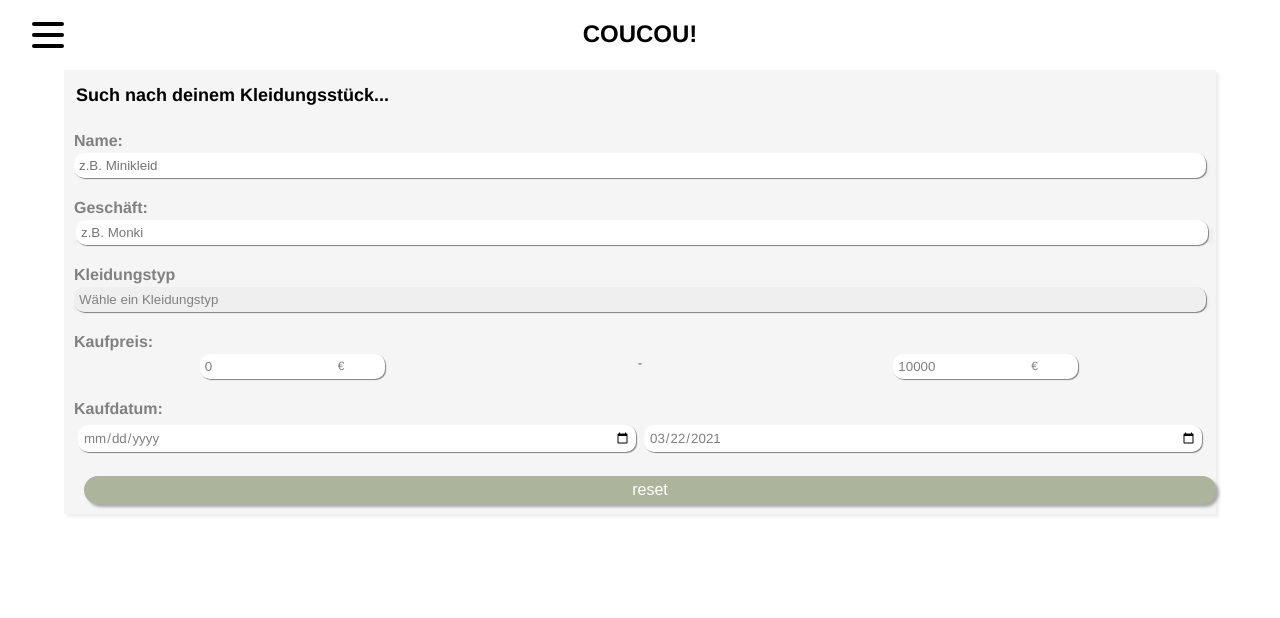
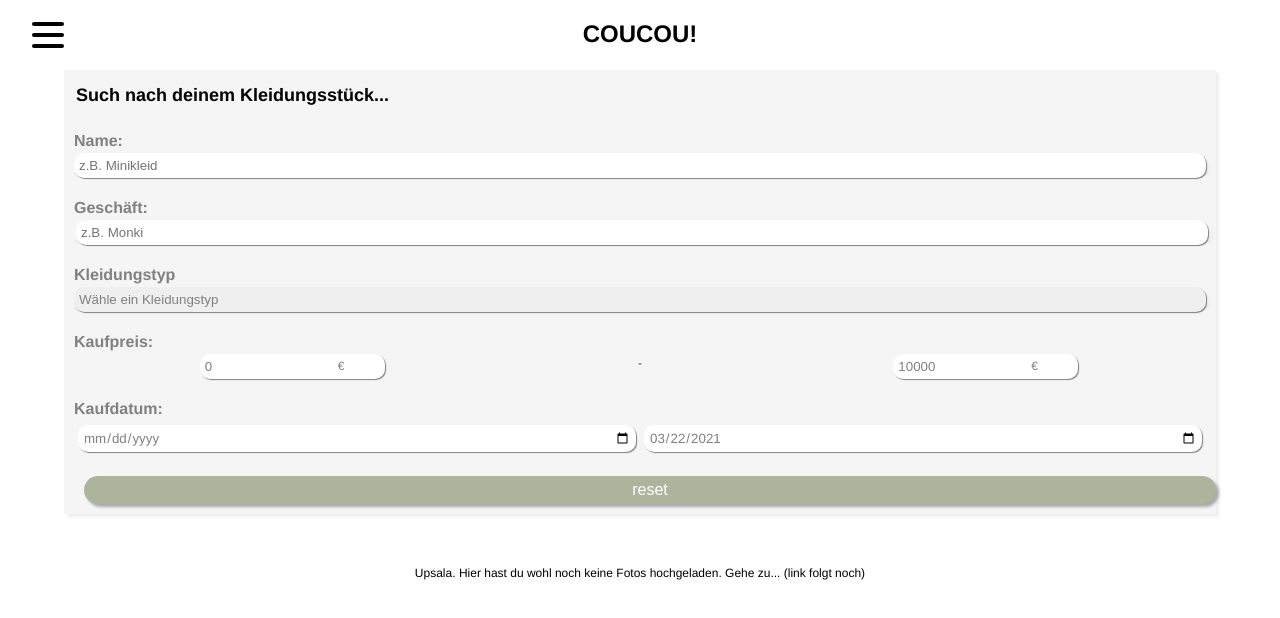
Before and after one commit to melissaceleste/capstone-project, a React (Create React App) app: page /mycloset in a window 1280 px wide. Shown: the top 618 px of the page. Built offline with nearby package versions, Linux system fonts and the light colour scheme.

Commit message:
add error handling

```diff
--- a/src/Pages/HomePage/HomePage.js
+++ b/src/Pages/HomePage/HomePage.js
@@ -7,8 +7,9 @@ export default function HomePage({ cards, setCards }) {
   const [randomCard, setRandomCard] = useState(cardsRandomizer())
   return (
     <HomePageLayout>
-      if ( {cards} === "") {''} else
-      {
+      {randomCard.length !== 0 ? (
+        <div>
+          {' '}
           <SmallCard
             name={randomCard[0].name}
             store={randomCard[0].store}
@@ -19,10 +20,17 @@ export default function HomePage({ cards, setCards }) {
             cards={cards}
             setCards={() => setCards()}
           />
-      }
           <RandomizerButton onClick={() => setRandomCard(cardsRandomizer())}>
             nochmal
           </RandomizerButton>
+        </div>
+      ) : (
+        <p>
+          {' '}
+          Upsala. Hier hast du wohl noch keine Fotos hochgeladen. Gehe zu...
+          (link folgt noch){' '}
+        </p>
+      )}
     </HomePageLayout>
   )
   function cardsRandomizer() {
--- a/src/Pages/MyClosetPage/MyClosetPage.js
+++ b/src/Pages/MyClosetPage/MyClosetPage.js
@@ -50,6 +50,7 @@ export default function MyClosetPage({ cards, setCards, onDeleteCard }) {
         />
         <ResetButton handleResetFilter={resetFilter} />
       </FormContainer>
+      {cards.length !== 0 ? (
         <ResultContainer>
           {filteredCards.map(
             ({ name, image, id, store, price, date, clothingType, images }) => (
@@ -69,6 +70,13 @@ export default function MyClosetPage({ cards, setCards, onDeleteCard }) {
             )
           )}
         </ResultContainer>
+      ) : (
+        <p>
+          {' '}
+          Upsala. Hier hast du wohl noch keine Fotos hochgeladen. Gehe zu...
+          (link folgt noch){' '}
+        </p>
+      )}
     </MyClosetPageLayout>
   )
   function resetFilter() {
@@ -99,6 +107,10 @@ const MyClosetPageLayout = styled.main`
   margin-top: 70px;
   margin-bottom: 80px;
   z-index: auto;
+  p {
+    text-align: center;
+    margin: 50px;
+  }
 `
 const FormContainer = styled.form`
   background-color: whitesmoke;
```
Lines whose indentation alone changed are shown as unchanged.
